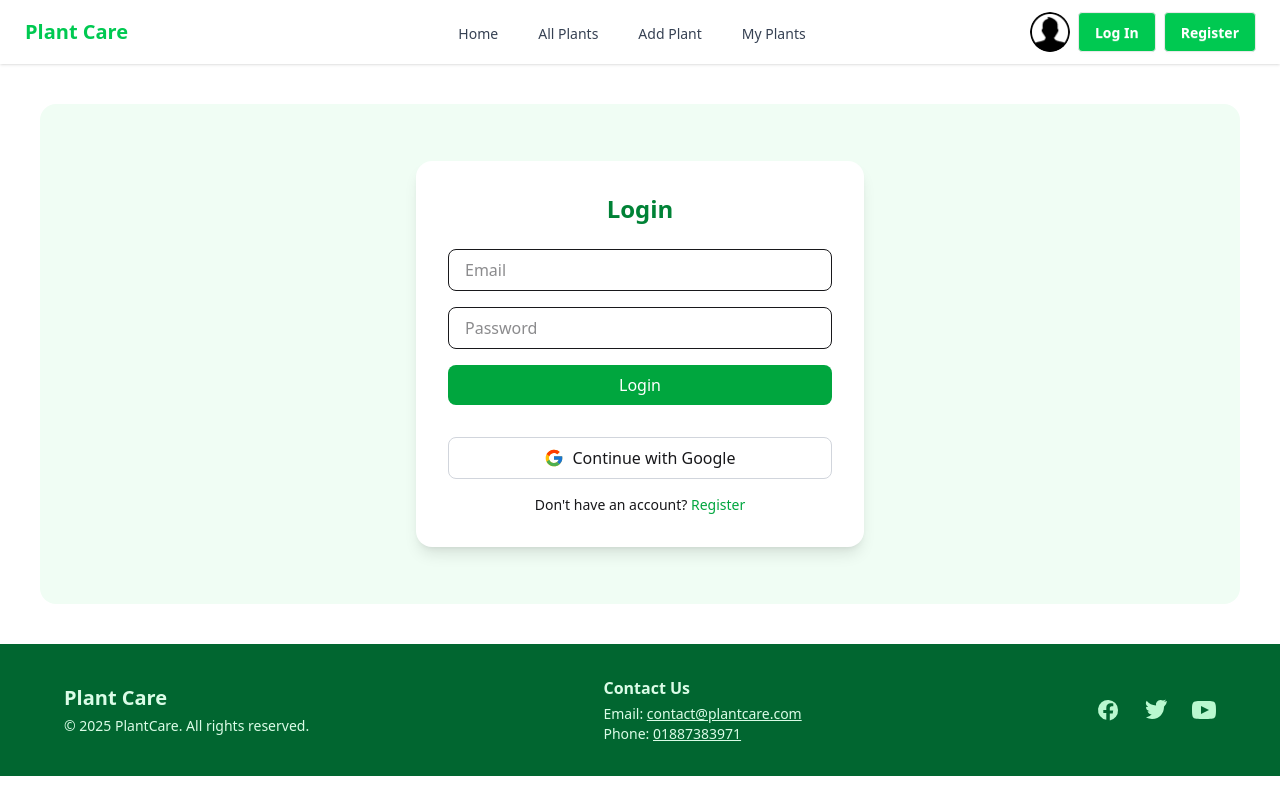
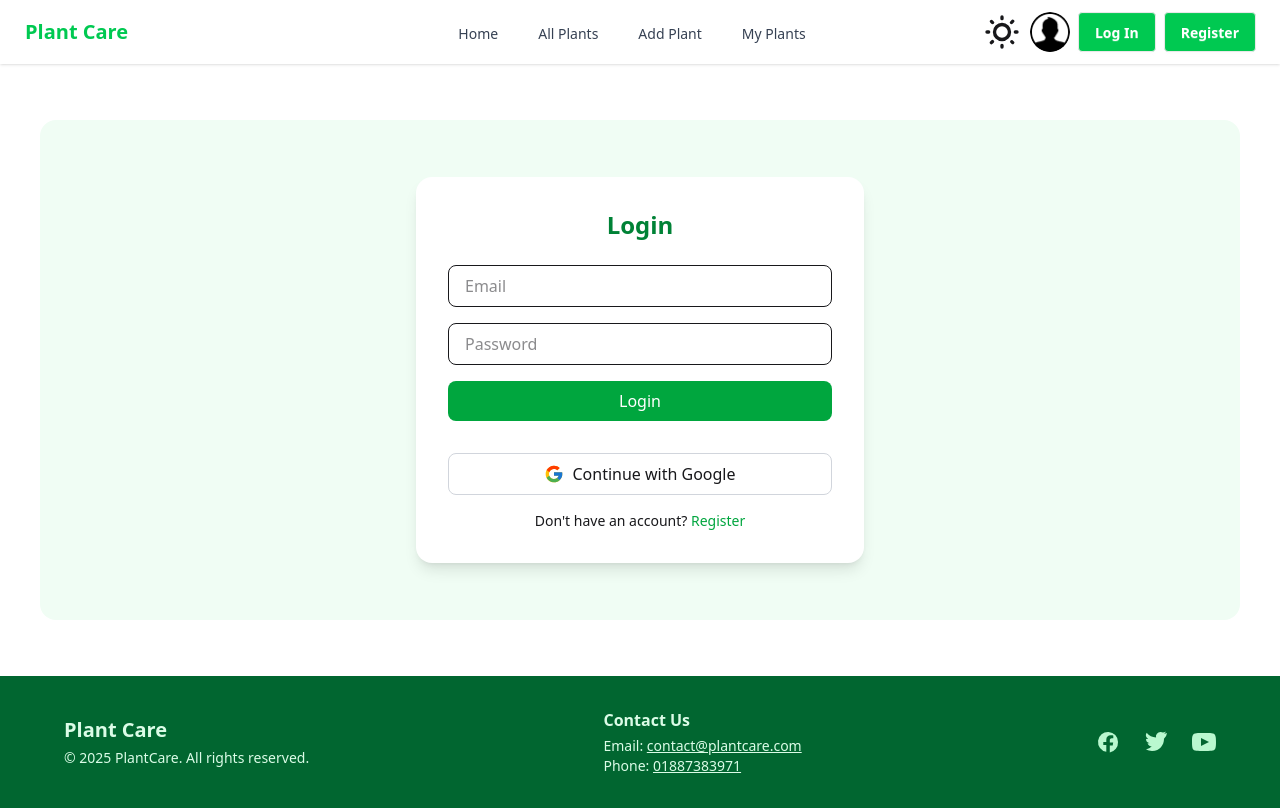
Before and after one commit to ibrahim3761/Plant-Care-Client, a React (Vite) app: page /logIn in a window 1280 px wide. Built offline with nearby package versions, Linux system fonts and the light colour scheme; no server answers.

Commit message:
private-rutes-added

```diff
--- a/index.html
+++ b/index.html
@@ -1,5 +1,5 @@
 <!doctype html>
-<html lang="en">
+<html lang="en" data-theme="light">
   <head>
     <meta charset="UTF-8" />
     <link rel="icon" type="image/svg+xml" href="/src/assets/360_F_258623607_a31m59gQNxn3lhw7OuuAlJwmqeeEQ90q.jpg" />
--- a/src/Componenets/Header.jsx
+++ b/src/Componenets/Header.jsx
@@ -1,11 +1,11 @@
-import React, { use } from "react";
+import React, { useContext } from "react";
 import userIcon from "../assets/user.png";
 import { Link, NavLink } from "react-router";
 import { Tooltip } from "react-tooltip";
 import { AuthContext } from "../Provider/AuthProvider";
 
 const Navbar = () => {
-  const { user, logOut } = use(AuthContext);
+  const { user, logOut } = useContext(AuthContext);
 
   const handleLogOut = () => {
     logOut()
@@ -78,7 +78,12 @@
               viewBox="0 0 24 24"
               stroke="currentColor"
             >
-              <path strokeLinecap="round" strokeLinejoin="round" strokeWidth="2" d="M4 6h16M4 12h8m-8 6h16" />
+              <path
+                strokeLinecap="round"
+                strokeLinejoin="round"
+                strokeWidth="2"
+                d="M4 6h16M4 12h8m-8 6h16"
+              />
             </svg>
           </div>
           <ul
@@ -90,23 +95,23 @@
               <>
                 <div className="divider my-2 sm:hidden"></div>
                 <li className="sm:hidden">
-                  <Link to="/logIn" className="btn bg-green-500 hover:bg-green-600 text-white">
+                  <Link to="/logIn" className="btn bg-green-500 text-white">
                     Log In
                   </Link>
                 </li>
                 <li className="sm:hidden">
-                  <Link to="/register" className="btn bg-green-500 hover:bg-green-600 text-white">
+                  <Link to="/register" className="btn bg-green-500 text-white">
                     Register
                   </Link>
                 </li>
               </>
-            ):(
-               <li
-              onClick={handleLogOut}
-              className="sm:hidden btn bg-green-500 hover:bg-green-600 text-white"
-            >
-              Log Out
-            </li>
+            ) : (
+              <li
+                onClick={handleLogOut}
+                className="sm:hidden btn bg-green-500 text-white"
+              >
+                Log Out
+              </li>
             )}
           </ul>
         </div>
@@ -119,7 +124,37 @@
         <ul className="menu menu-horizontal px-1">{navLinks}</ul>
       </div>
 
-      <div className="navbar-end">
+      <div className="navbar-end md:space-x-4">
+        {/* Theme toggle */}
+        <div className="mr-2">
+          <label className="swap swap-rotate">
+            {/* this hidden checkbox controls the state */}
+            <input
+              type="checkbox"
+              className="theme-controller"
+              value="synthwave"
+            />
+
+            {/* sun icon */}
+            <svg
+              className="swap-off h-10 w-10 fill-current"
+              xmlns="http://www.w3.org/2000/svg"
+              viewBox="0 0 24 24"
+            >
+              <path d="M5.64,17l-.71.71a1,1,0,0,0,0,1.41,1,1,0,0,0,1.41,0l.71-.71A1,1,0,0,0,5.64,17ZM5,12a1,1,0,0,0-1-1H3a1,1,0,0,0,0,2H4A1,1,0,0,0,5,12Zm7-7a1,1,0,0,0,1-1V3a1,1,0,0,0-2,0V4A1,1,0,0,0,12,5ZM5.64,7.05a1,1,0,0,0,.7.29,1,1,0,0,0,.71-.29,1,1,0,0,0,0-1.41l-.71-.71A1,1,0,0,0,4.93,6.34Zm12,.29a1,1,0,0,0,.7-.29l.71-.71a1,1,0,1,0-1.41-1.41L17,5.64a1,1,0,0,0,0,1.41A1,1,0,0,0,17.66,7.34ZM21,11H20a1,1,0,0,0,0,2h1a1,1,0,0,0,0-2Zm-9,8a1,1,0,0,0-1,1v1a1,1,0,0,0,2,0V20A1,1,0,0,0,12,19ZM18.36,17A1,1,0,0,0,17,18.36l.71.71a1,1,0,0,0,1.41,0,1,1,0,0,0,0-1.41ZM12,6.5A5.5,5.5,0,1,0,17.5,12,5.51,5.51,0,0,0,12,6.5Zm0,9A3.5,3.5,0,1,1,15.5,12,3.5,3.5,0,0,1,12,15.5Z" />
+            </svg>
+
+            {/* moon icon */}
+            <svg
+              className="swap-on h-10 w-10 fill-current"
+              xmlns="http://www.w3.org/2000/svg"
+              viewBox="0 0 24 24"
+            >
+              <path d="M21.64,13a1,1,0,0,0-1.05-.14,8.05,8.05,0,0,1-3.37.73A8.15,8.15,0,0,1,9.08,5.49a8.59,8.59,0,0,1,.25-2A1,1,0,0,0,8,2.36,10.14,10.14,0,1,0,22,14.05,1,1,0,0,0,21.64,13Zm-9.5,6.69A8.14,8.14,0,0,1,7.08,5.22v.27A10.15,10.15,0,0,0,17.22,15.63a9.79,9.79,0,0,0,2.1-.22A8.11,8.11,0,0,1,12.14,19.73Z" />
+            </svg>
+          </label>
+        </div>
+
         {/* Profile icon */}
         <div className="mr-2">
           <Link to="/my-profile">
@@ -138,17 +173,17 @@
         <div className="hidden sm:flex space-x-2 pr-4">
           {!user ? (
             <>
-              <Link to="/logIn" className="btn bg-green-500 hover:bg-green-600 text-white">
+              <Link to="/logIn" className="btn bg-green-500 text-white">
                 Log In
               </Link>
-              <Link to="/register" className="btn bg-green-500 hover:bg-green-600 text-white">
+              <Link to="/register" className="btn bg-green-500 text-white">
                 Register
               </Link>
             </>
           ) : (
             <button
               onClick={handleLogOut}
-              className="btn bg-green-500 hover:bg-green-600 text-white"
+              className="btn bg-green-500 text-white"
             >
               Log Out
             </button>
--- a/src/Layouts/HomeLayouts.jsx
+++ b/src/Layouts/HomeLayouts.jsx
@@ -5,11 +5,11 @@
 
 const HomeLayouts = () => {
     return (
-        <div>
+        <div className='min-h-screen flex flex-col'>
             <header>
                 <Header></Header>
             </header>
-            <main className='md:px-10 md:py-10 px-5 py-5'>
+            <main className='flex-grow md:px-10 md:py-14 px-5 py-5'>
                 <Outlet></Outlet>
             </main>
             <footer>
--- /dev/null
+++ b/src/Pages/Loader.jsx
@@ -0,0 +1,11 @@
+import React from 'react';
+
+const Loader = () => {
+    return (
+        <div className='flex justify-center items-center'>
+            <span className="loading loading-dots loading-xl"></span>
+        </div>
+    );
+};
+
+export default Loader;
--- a/src/Provider/AuthProvider.jsx
+++ b/src/Provider/AuthProvider.jsx
@@ -7,9 +7,11 @@
 
 const AuthProvider = ({children}) => {
     const[user,setUser] = useState(null);
+    const [loading,setLoading] = useState(true)
 
     const provider = new GoogleAuthProvider();
     const googleLogin = ()=>{
+        setLoading(true)
         return signInWithPopup(auth,provider)
     }
 
@@ -22,6 +24,7 @@
     }
 
     const logIn = (email,password)=>{
+        setLoading(true)
         return signInWithEmailAndPassword(auth,email,password)
     }
 
@@ -31,6 +34,7 @@
     useEffect(()=>{
         const unSubscribe = onAuthStateChanged(auth,(currentuser)=>{
             setUser(currentuser);
+            setLoading(false)
         });
         return()=>{
             unSubscribe();
@@ -45,6 +49,7 @@
         setUser,
         updateUser,
         logIn,
+        loading,
     }
 
     return <AuthContext value={authData} >{children}</AuthContext>
--- /dev/null
+++ b/src/Provider/PrivateRoute.jsx
@@ -0,0 +1,20 @@
+import React, { use } from 'react';
+import { AuthContext } from './AuthProvider';
+import { Navigate, useLocation } from 'react-router';
+import Loader from '../Pages/Loader';
+
+const PrivateRoute = ({children}) => {
+    const {user , loading} = use(AuthContext);
+    const location = useLocation();
+    if(loading){
+        return<Loader></Loader>
+    }
+    if(user && user?.email){
+        return children;
+    }
+    else{
+        return <Navigate state={location.pathname} to='/logIn'></Navigate>
+    }
+};
+
+export default PrivateRoute;
--- a/src/Routes/Routes.jsx
+++ b/src/Routes/Routes.jsx
@@ -9,6 +9,8 @@
 import MyProfile from "../Pages/MyProfile";
 import PlantDetails from "../Pages/PlantDetails";
 import UpdatePlant from "../Pages/UpdatePlant";
+import Loader from "../Pages/Loader";
+import PrivateRoute from "../Provider/PrivateRoute";
 
 export const router = createBrowserRouter([
   {
@@ -24,6 +26,7 @@
         path: "allPlants",
         Component: AllPlants,
         loader: () => fetch("http://localhost:3000/plants?sortBy=nextWatering"),
+        hydrateFallbackElement: <Loader></Loader>
       },
       {
         path: "add-plant",
@@ -31,12 +34,16 @@
       },
       {
         path: "my-plants",
-        Component: MyPlants,
+        element: (<PrivateRoute>
+          <MyPlants></MyPlants>
+        </PrivateRoute>),
+        hydrateFallbackElement: <Loader></Loader>
       },
       {
         path: "update-plant/:id",
         Component: UpdatePlant,
-        loader:({params})=> fetch(`http://localhost:3000/plants/${params.id}`)
+        loader:({params})=> fetch(`http://localhost:3000/plants/${params.id}`),
+        hydrateFallbackElement: <Loader></Loader>
       },
       {
         path: "logIn",
@@ -53,8 +60,8 @@
       {
         path: "plantDetails/:id",
         Component: PlantDetails,
-        loader: ({ params }) =>
-          fetch(`http://localhost:3000/plants/${params.id}`),
+        loader: ({ params }) => fetch(`http://localhost:3000/plants/${params.id}`),
+        hydrateFallbackElement: Loader
       },
     ],
   },
--- a/src/index.css
+++ b/src/index.css
@@ -1,2 +1,4 @@
 @import "tailwindcss";
-@plugin "daisyui";
+@plugin "daisyui"{
+   themes: light --default, dark --prefersdark;
+}
```
